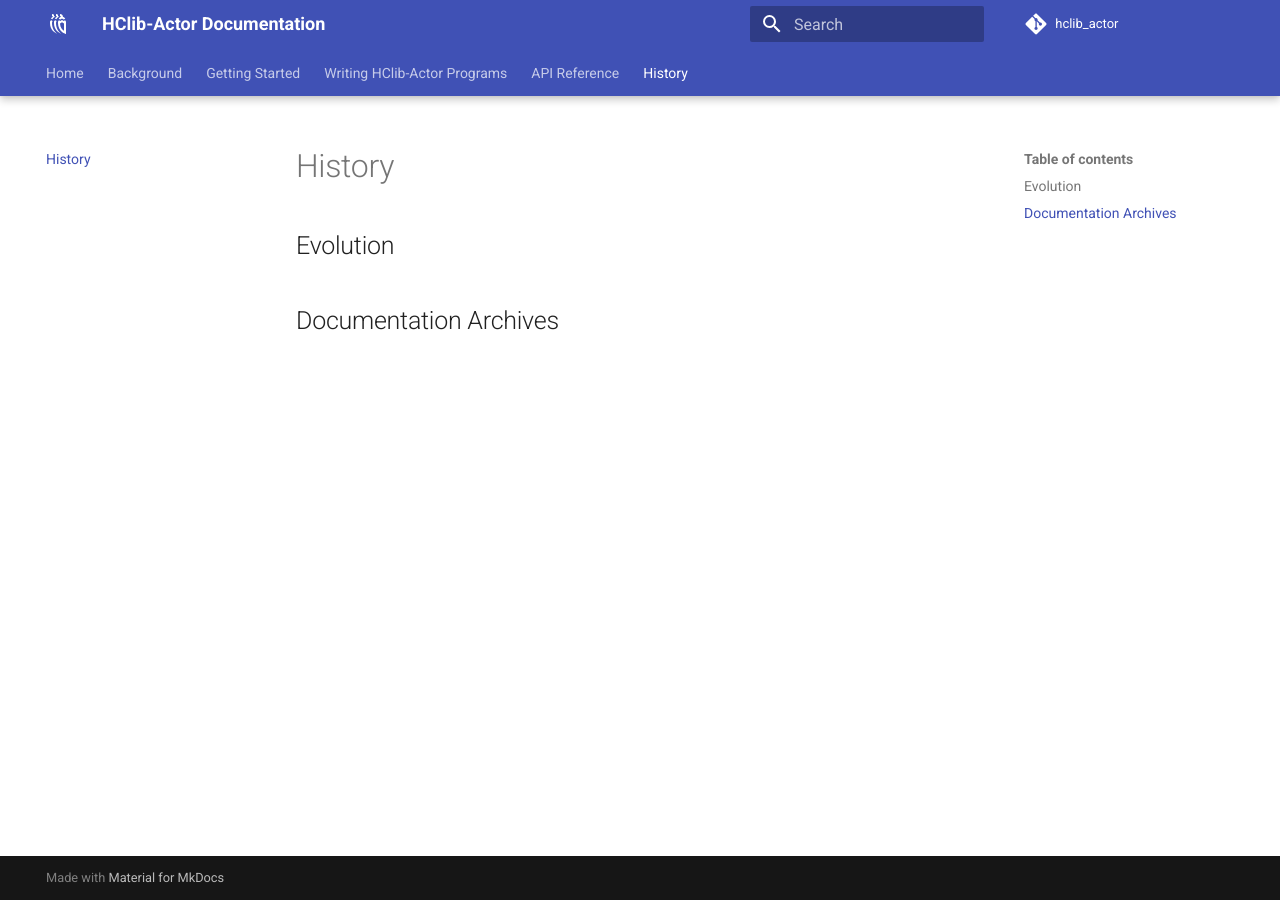
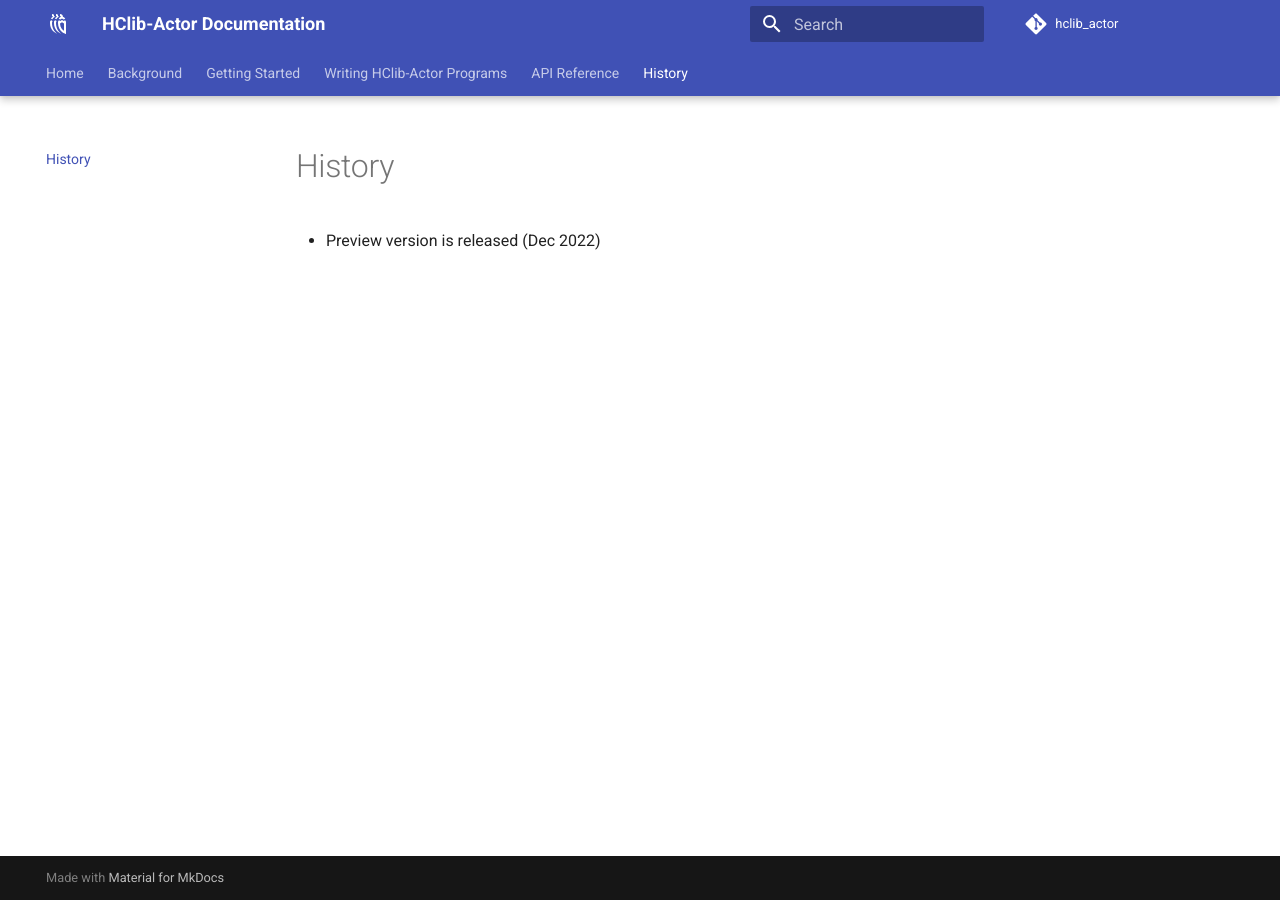
Before and after one commit to ahayashi/hclib-actor, an MkDocs documentation site: the page built from doc/markdowns/history/history.md, in a window 1280 px wide. Built offline with MkDocs 1.6.1 and Material for MkDocs 9.7.7, drawn with Linux system fonts in a browser that asks for light colours.

Commit message:
Update history.md

```diff
--- a/doc/markdowns/history/history.md
+++ b/doc/markdowns/history/history.md
@@ -1,3 +1 @@
-## Evolution
-
-## Documentation Archives
+* Preview version is released (Dec 2022)
```
